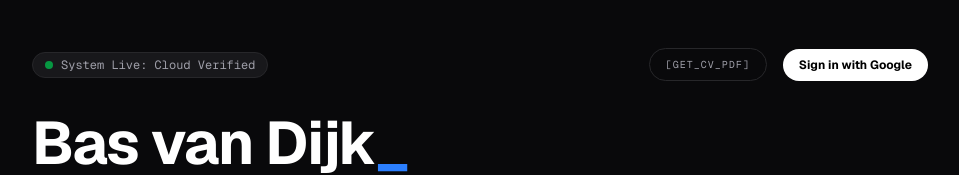
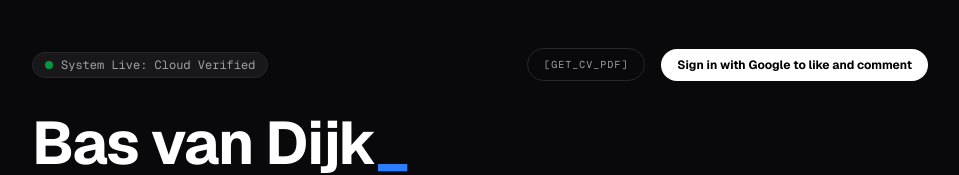
Before and after one commit to basdedas/portfolio, a Next.js app: page / in a window 1280 px wide. Shown: the top 175 px of the page, without its empty margins (160-1119 px from the left). Built offline with nearby package versions, Linux system fonts and the light colour scheme; no server answers; the database is empty.

Commit message:
Updated button text

```diff
--- a/app/page.tsx
+++ b/app/page.tsx
@@ -85,7 +85,7 @@ export default function Home() {
               <button onClick={() => signOut()} className="text-xs text-zinc-500 hover:text-white transition-colors">Sign Out</button>
             ) : (
               <button onClick={() => signIn('google')} className="bg-white text-black px-4 py-2 rounded-full text-xs font-bold hover:bg-zinc-200 transition-all">
-                Sign in with Google
+                Sign in with Google to like and comment
               </button>
             )}
           </div>
```
